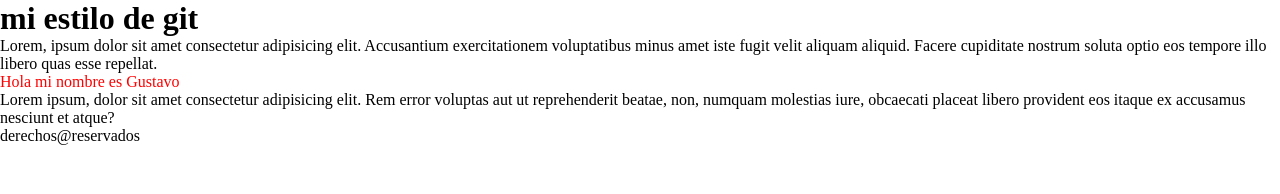
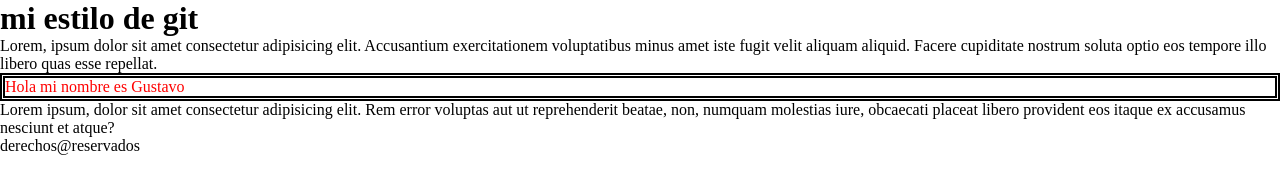
Before and after one commit to gustizeppelin/prueba1git, a plain HTML site: page index.html in a window 1280 px wide. Drawn offline with Linux system fonts and the light colour scheme.

Commit message:
Se agregaron estilos al borde

```diff
--- a/css/estilos.css
+++ b/css/estilos.css
@@ -6,5 +6,7 @@
 
 div{
     color: red;
+    border: thick solid black;
+    border-style: double;
     background-image:url("img\maple-1079235__340.jpg")
 }
```
